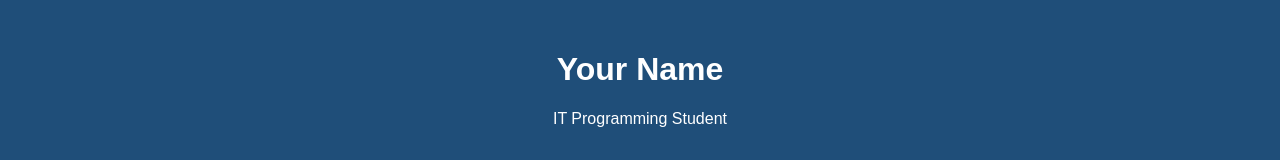
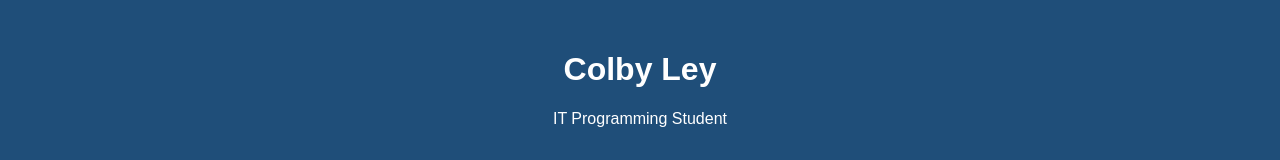
Before and after one commit to Dellley/Dellley.github.io, a plain HTML site: page index.html in a window 1280 px wide. Shown: the top 160 px of the page. Drawn offline with Linux system fonts and the light colour scheme.

Commit message:
Update Name.html
Line 65

```diff
--- a/index.html
+++ b/index.html
@@ -62,7 +62,7 @@
 <body>
 
     <header>
-<h1>Your Name</h1>
+<h1>Colby Ley</h1>
 <p>IT Programming Student</p>
 </header>
 
```
